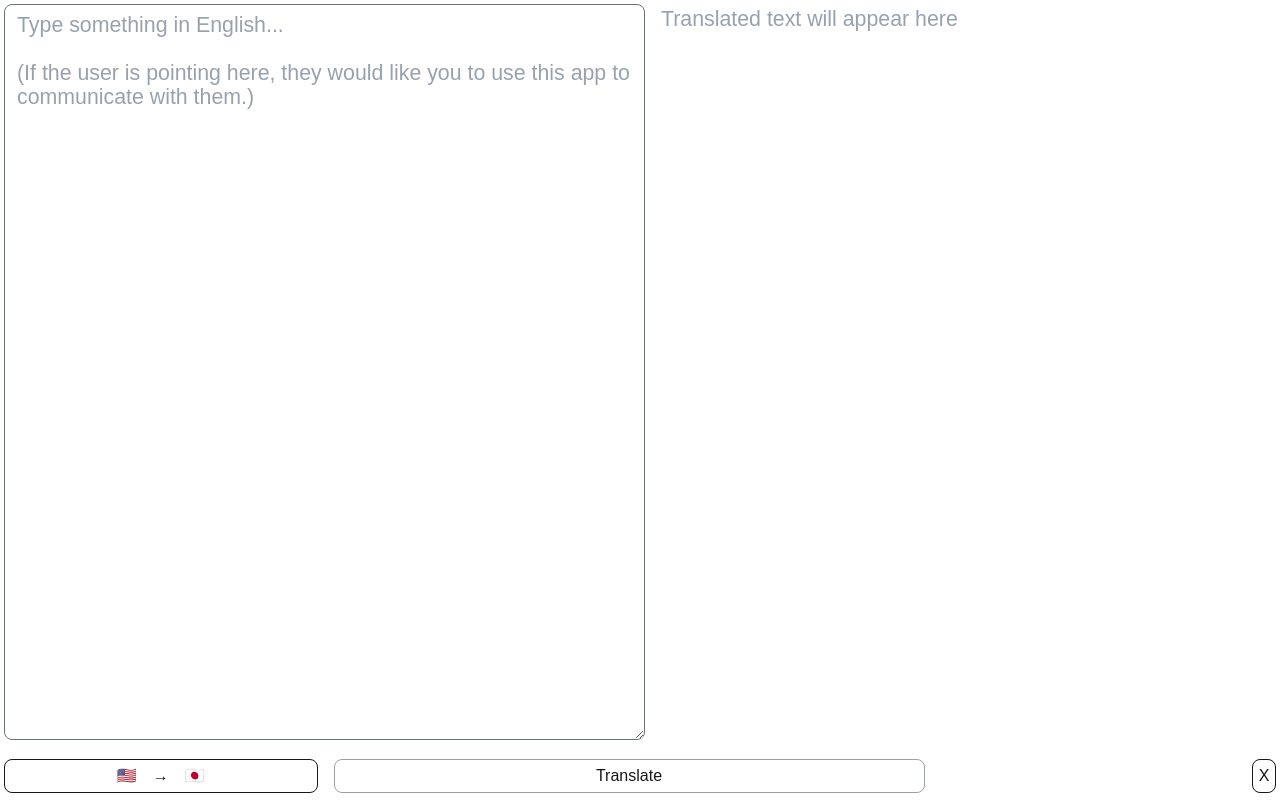
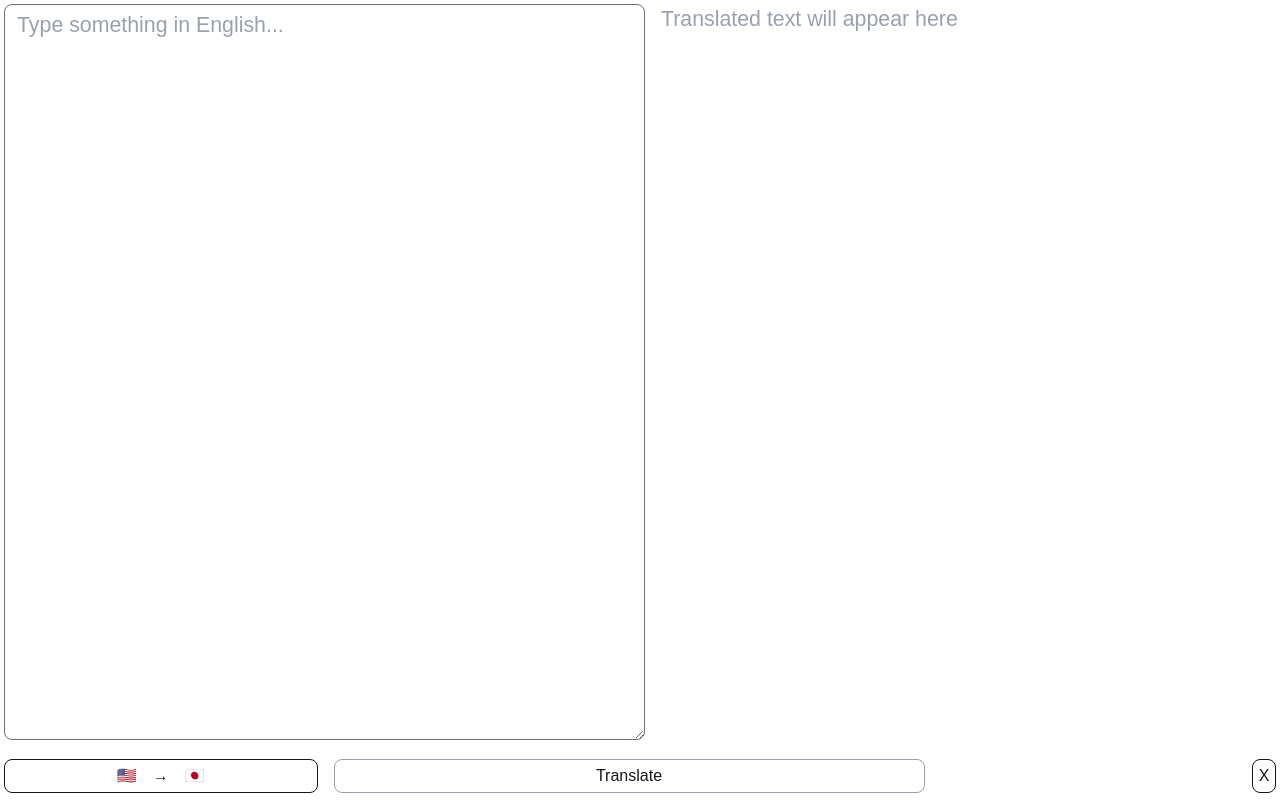
Before and after one commit to MrJoy/understanding, a Next.js app: page / in a window 1280 px wide. Built offline with nearby package versions, Linux system fonts and the light colour scheme.

Commit message:
Simplify.  We'll add a help screen.

```diff
--- a/src/app/page.tsx
+++ b/src/app/page.tsx
@@ -6,16 +6,12 @@ import { Button } from "@/components/button";
 
 const locale: Record<string, Record<string, string>> = {
   "en-US": {
-    inputPlaceholder: `Type something in English...
-
-(If the user is pointing here, they would like you to use this app to communicate with them.)`,
+    inputPlaceholder: "Type something in English...",
     outputPlaceholder: "Translated text will appear here",
     translateButton: "Translate",
   },
   "ja-JP": {
-    inputPlaceholder: `日本語で何かを入力してください...
-
-（もし相手がここを指していたら、このアプリを使って自分とコミュニケーションを取りたいという意味です。）`,
+    inputPlaceholder: "日本語で何かを入力してください...",
     outputPlaceholder: "翻訳されたテキストがここに表示されます",
     translateButton: "翻訳しろ",
   },
```
